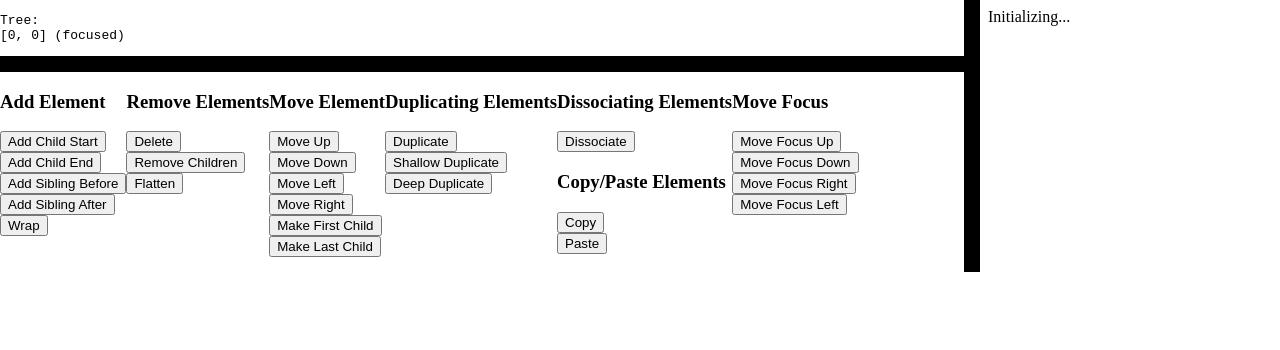
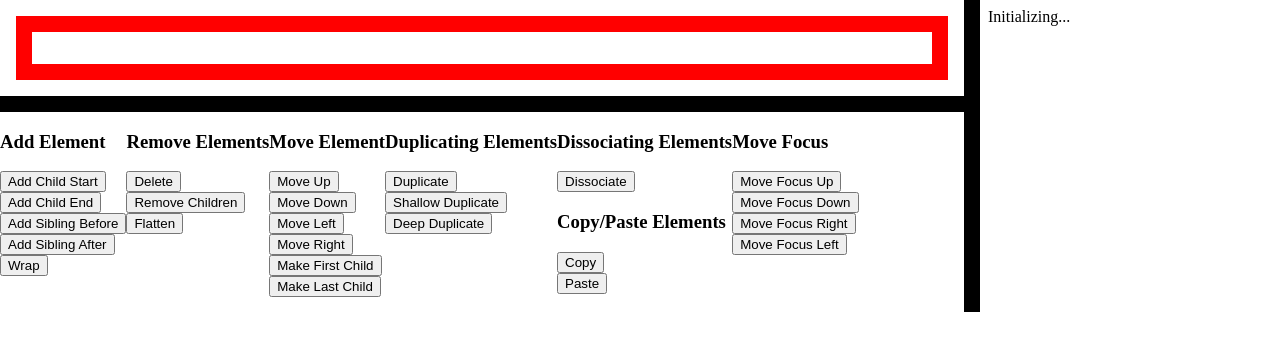
Before and after one commit to PaulJuliusMartinez/lute-layout, a React app: page / in a window 1280 px wide. Shown: the top 350 px of the page. Built offline with nearby package versions, Linux system fonts and the light colour scheme; the HTML template or start-up script is replaced by a standard one.

Commit message:
Render tree and style focused element and ancestors.

```diff
--- a/src/flex-layout-tool.tsx
+++ b/src/flex-layout-tool.tsx
@@ -36,7 +36,7 @@ export default class FlexLayoutTool extends React.Component<{}, State> {
             parentFlex={false}
           />
            */}
-          <DebugTreeState />
+          <TreeElement logicalId="0" />
         </div>
         <FlexLayoutDivider horizontal={true} />
         <TreeModifier />
--- a/src/tree-element.tsx
+++ b/src/tree-element.tsx
@@ -1,11 +1,86 @@
 import * as React from "react"
+import { connect } from "react-redux"
 
-interface Props {}
+import { ContentElement, Element } from "element"
+import { Store } from "store"
+import * as Tree from "tree"
+
+const STYLES: React.CSSProperties = {
+  margin: "16px",
+  borderWidth: "16px",
+  borderStyle: "solid",
+  borderColor: "#888",
+  padding: "16px",
+}
+
+interface OwnProps {
+  logicalId: string
+  focusPath: Tree.ReverseVine | undefined
+}
+
+interface ConnectProps {
+  element: Element
+  children: Tree.Node[]
+  focusPath: Tree.ReverseVine | undefined
+}
+
+type Props = OwnProps & ConnectProps
+
+function mapStateToProps(store: Store, ownProps: OwnProps): ConnectProps {
+  let { elements } = store
+  let children = elements.tree[ownProps.logicalId]
+  let { focusPath } = ownProps
+  if (ownProps.logicalId === Tree.ROOT) {
+    focusPath = elements.focusedElementReverseVine
+  }
+  return {
+    children,
+    focusPath,
+    element: elements.elements[ownProps.logicalId],
+  }
+}
 
 interface State {}
 
-export default class TreeElement extends React.Component<Props, State> {
+class TreeElement extends React.Component<Props, State> {
+  formatChildren() {
+    let { children, focusPath } = this.props
+    return children.map(child => {
+      let childFocusPath: Tree.ReverseVine | undefined
+      if (focusPath && focusPath.child) {
+        let { logicalId, physicalId } = focusPath.child
+        if (child.logicalId === logicalId && child.physicalId === physicalId) {
+          childFocusPath = focusPath.child
+        }
+      }
+      return (
+        <TreeElementContainer
+          key={child.physicalId}
+          logicalId={child.logicalId}
+          focusPath={childFocusPath}
+        />
+      )
+    })
+  }
+
   render() {
-    return null
+    let { element, children, focusPath } = this.props
+    let content =
+      children.length === 0 ? (element as ContentElement).content : this.formatChildren()
+
+    let onFocusPath = Boolean(focusPath)
+    let focused = focusPath && !focusPath.child
+
+    let styles = Object.assign({}, STYLES)
+    if (onFocusPath) styles.borderColor = "#00f"
+    if (focused) styles.borderColor = "#f00"
+
+    return <div style={styles}>{content}</div>
   }
 }
+
+const TreeElementContainer: React.ComponentType<OwnProps> = connect(mapStateToProps)(
+  TreeElement,
+)
+
+export default TreeElementContainer
```
